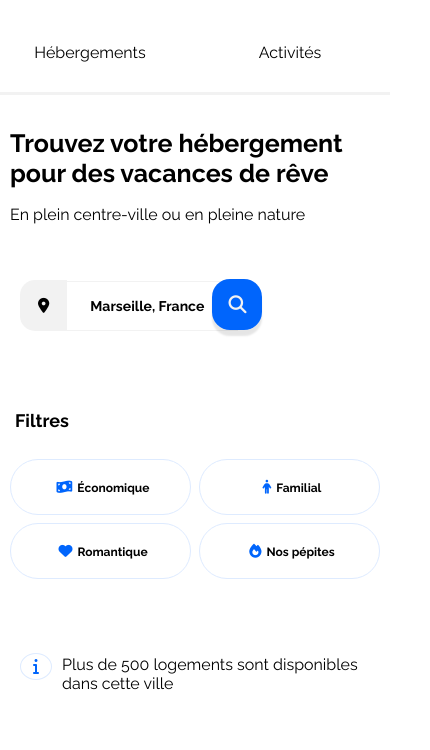
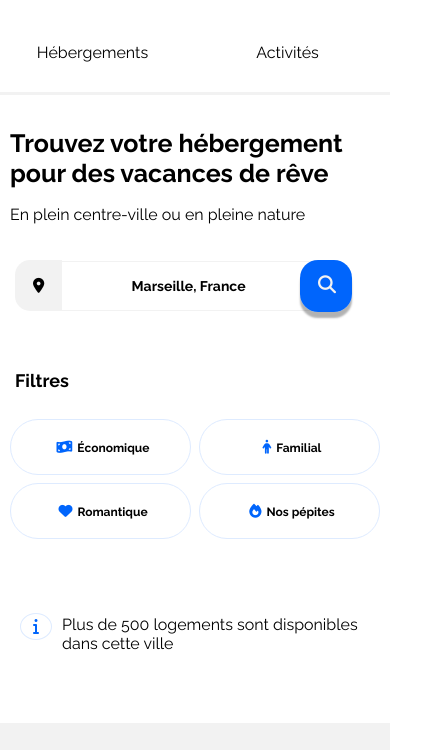
Before and after one commit to rakiko86/Booki, a plain HTML site: page index.html in a window 390 px wide. Shown: the part 47-797 px from the top of the page, 430 px wide, since content can reach past the window. Drawn offline with Linux system fonts and the light colour scheme; a small style sheet from the web is missing.

Commit message:
fix(search-bar): Fixer le width du .taille et input responsive mobile

```diff
--- a/css/style.css
+++ b/css/style.css
@@ -632,7 +632,7 @@ body {
 
     }
     .subnav1{
-        margin-right: 50px;
+        margin-right: 40px;
     }
     /****** Search bar ***********/
 h1{
@@ -650,8 +650,8 @@ h1{
         margin-left: -5px;
         font-size: 18px;
         border-radius: 18px;
-        box-shadow: 0 6px 2px 0 rgba(0, 0, 0, 0.1);
-        padding: 16px;
+        box-shadow: 0 6px 2px 0 rgba(0, 0, 0, 0.3);
+        padding: 15px 16px 18px 18px;
     }
 
 
@@ -673,6 +673,7 @@ h1{
         padding: 16px 0 16px 0;
         margin-left: -5px;
         color: var(--main-color);
+        width: 70%;
 
     }
     form input::placeholder {
@@ -689,8 +690,8 @@ h1{
 
    }
     .taille {
-        padding:20px;
-        width: 100%;
+        width: calc(100%-40px);
+        margin-left: 15px;
     }
 
     .search {
```
